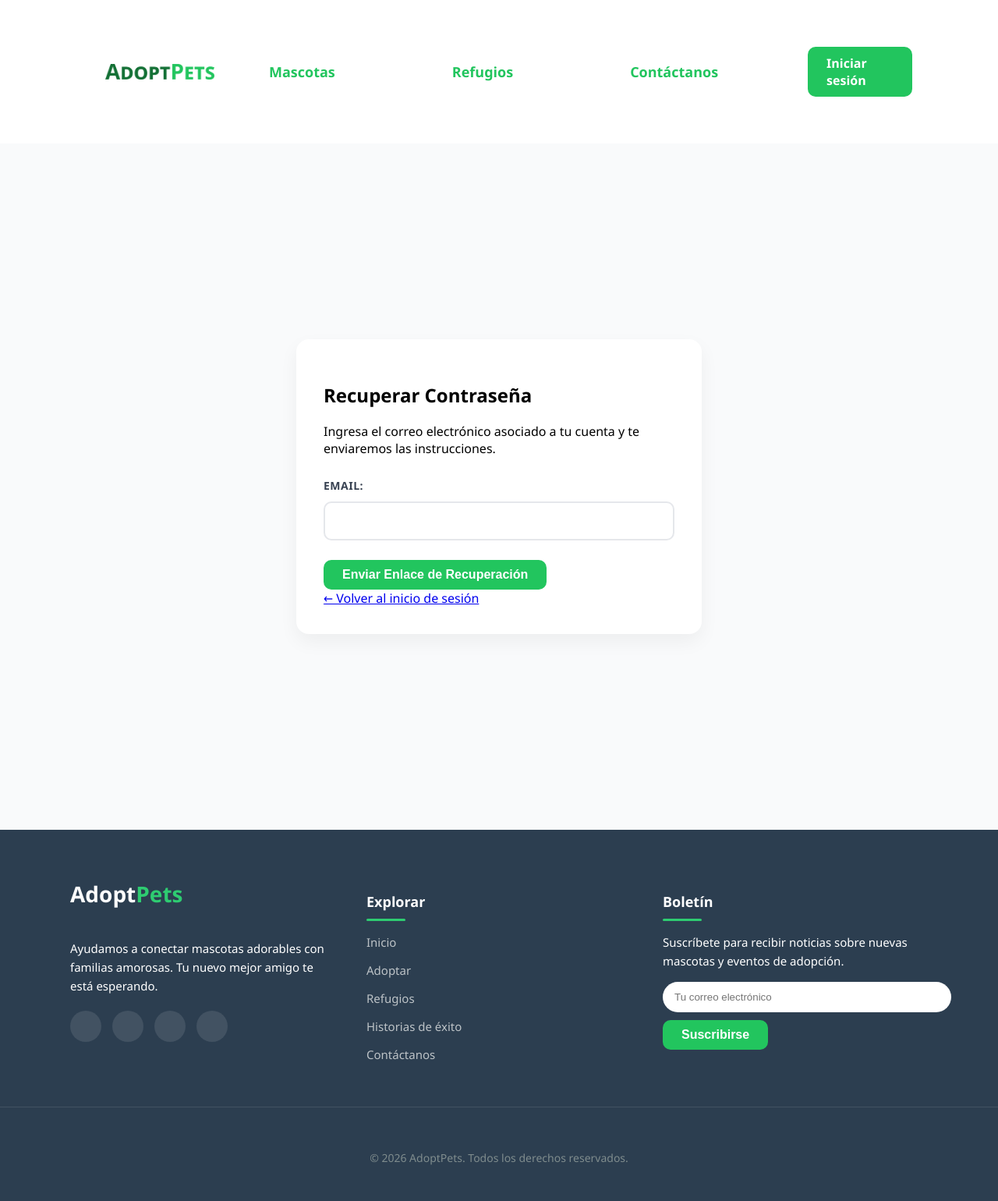
After one commit to HayAky/AdoptPets-PYTHON, a Django app: page /usuarios/recuperar/ in a window 1280 px wide. The commit adds this page. Shown: the whole page at 78% size. Run offline with Django 5.2, Linux system fonts and the light colour scheme.

Commit message:
confirmar contraseñá

```diff
--- a/static/css/componentes.css
+++ b/static/css/componentes.css
@@ -44,3 +44,62 @@
 .alert { padding: 15px; border-radius: 8px; margin-bottom: 20px; }
 .alert-success { background: #d1fae5; color: #065f46; border: 1px solid #6ee7b7; }
 .alert-warning { background: #fef3c7; color: #92400e; border: 1px solid #fcd34d; }
+
+.auth-wrapper {
+    min-height: 100vh;
+    display: flex;
+    align-items: center;
+    justify-content: center;
+    padding: 40px 20px;
+    background-color: #f9fafb;
+}
+
+.auth-card {
+    background: white;
+    max-width: 450px;
+    width: 100%;
+    padding: 35px;
+    border-radius: 16px;
+    box-shadow: 0 10px 25px rgba(0, 0, 0, 0.05);
+}
+
+/* Forzamos que cada bloque (Label + Input) tenga aire */
+.auth-card p {
+    display: block !important;
+    margin-bottom: 25px !important;
+    text-align: left !important;
+}
+
+/* ESTO CREA EL ESPACIO PARA ESCRIBIR */
+.auth-card input {
+    display: block !important;
+    width: 100% !important;
+    height: 50px !important; /* Altura generosa para escribir */
+    margin-top: 10px !important;
+    padding: 10px 15px !important;
+    border: 2px solid #e5e7eb !important; /* Borde más grueso para verlo bien */
+    border-radius: 10px !important;
+    font-size: 16px !important;
+    box-sizing: border-box !important;
+    background-color: #ffffff !important;
+}
+
+.auth-card input:focus {
+    border-color: #22C55E !important;
+    outline: none !important;
+    box-shadow: 0 0 0 4px rgba(34, 197, 94, 0.1) !important;
+}
+
+/* OCULTAMOS EL TEXTO DE AYUDA LARGO QUE ESTORBA */
+.auth-card .helptext,
+.auth-card ul.helptext {
+    display: none !important; /* Esto quita la lista gigante de requisitos */
+}
+
+.auth-card label {
+    font-weight: 700;
+    color: #374151;
+    font-size: 14px;
+    text-transform: uppercase;
+    letter-spacing: 0.5px;
+}
--- a/templates/login.html
+++ b/templates/login.html
@@ -40,7 +40,13 @@
         {% endif %}
 
         <p class="registro-link">¿No tienes cuenta? <a href="{% url 'registro' %}">Regístrate</a></p>
+        <div style="text-align: center; margin-top: 15px;">
+            <a href="{% url 'password_reset' %}" style="color: #22C55E; text-decoration: none; font-weight: 500;">
+                ¿Olvidaste tu contraseña?
+            </a>
+        </div>
     </div>
+
 
     <div class="login-imagen">
         <img src="{% static 'img/Perro_viento.png' %}" alt="Perro feliz">
--- /dev/null
+++ b/usuarios/templates/usuarios/password_reset.html
@@ -0,0 +1,24 @@
+{% extends 'base.html' %}
+{% load static %}
+
+{% block extra_css %}
+    <link rel="stylesheet" href="{% static 'css/componentes.css' %}">
+{% endblock %}
+
+{% block content %}
+<div class="auth-wrapper">
+    <div class="auth-card">
+
+        <h2>Recuperar Contraseña</h2>
+        <p class="subtitle">Ingresa el correo electrónico asociado a tu cuenta y te enviaremos las instrucciones.</p>
+
+        <form method="POST">
+            {% csrf_token %}
+            {{ form.as_p }}
+            <button type="submit" class="btn-submit">Enviar Enlace de Recuperación</button>
+        </form>
+
+        <a href="{% url 'login' %}" class="back-link">← Volver al inicio de sesión</a>
+    </div>
+</div>
+{% endblock %}
--- a/usuarios/urls.py
+++ b/usuarios/urls.py
@@ -1,5 +1,7 @@
 from django.urls import path
 from . import views
+from django.contrib.auth import views as auth_views # <-- Agrega esta importación arriba
+from django.urls import reverse_lazy
 
 urlpatterns = [
     # Rutas CRUD de Administración
@@ -12,4 +14,22 @@ urlpatterns = [
 
     # Rutas de Adoptante
     path('perfil/', views.perfil_adoptante, name='perfil_adoptante'),
+    path('recuperar/', auth_views.PasswordResetView.as_view(
+        template_name='usuarios/password_reset.html',
+        email_template_name='usuarios/password_reset_email.html',
+        success_url=reverse_lazy('password_reset_done')
+    ), name='password_reset'),
+
+    path('recuperar/enviado/', auth_views.PasswordResetDoneView.as_view(
+        template_name='usuarios/password_reset_done.html'
+    ), name='password_reset_done'),
+
+    path('recuperar/<uidb64>/<token>/', auth_views.PasswordResetConfirmView.as_view(
+        template_name='usuarios/password_reset_confirm.html',
+        success_url=reverse_lazy('password_reset_complete')
+    ), name='password_reset_confirm'),
+
+    path('recuperar/completo/', auth_views.PasswordResetCompleteView.as_view(
+        template_name='usuarios/password_reset_complete.html'
+    ), name='password_reset_complete'),
 ]
```
Also changed, not shown: adopt_pets/settings.py (+8 -1 lines), mascotas/views.py (+22 -13 lines), usuarios/templates/usuarios/password_reset_confirm.html (added, +25 -0 lines), usuarios/templates/usuarios/password_reset_done.html (added, +23 -0 lines), usuarios/templates/usuarios/password_reset_email.html (added, +7 -0 lines).
